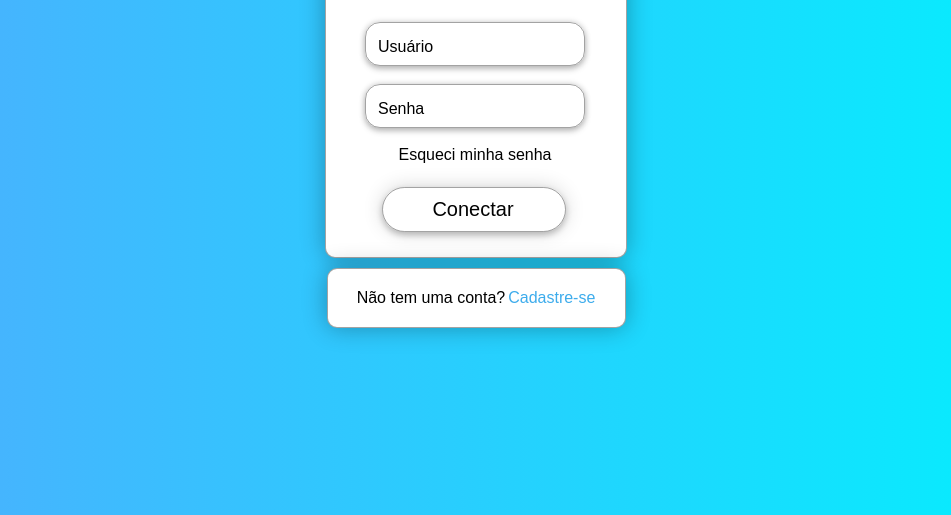
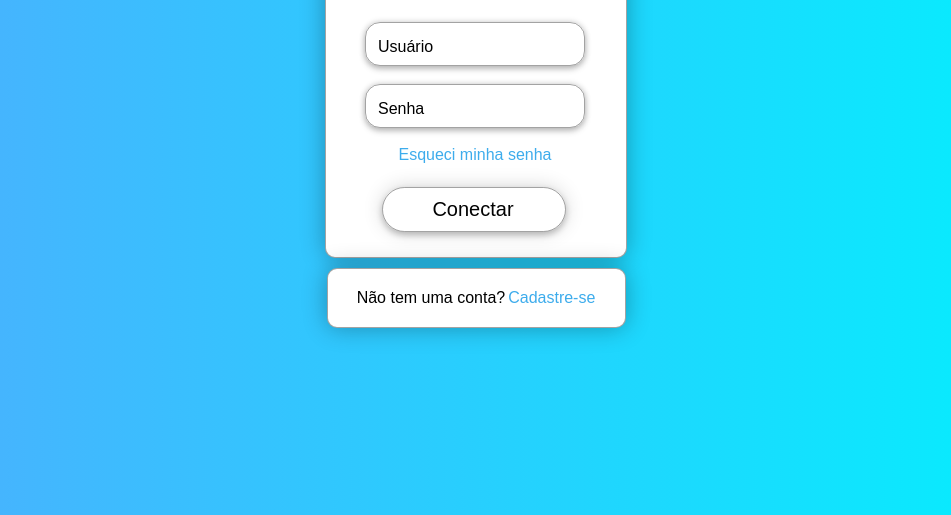
Before and after one commit to rodrigodomenico/login-crm-2.0, a plain HTML site: page index.html in a window 1280 px wide. Shown: the part 285-800 px from the top of the page, without its empty margins (164-1115 px from the left). Drawn offline with Linux system fonts and the light colour scheme.

Commit message:
Update estilo.css

```diff
--- a/estilo.css
+++ b/estilo.css
@@ -192,14 +192,14 @@ body{
 
       .redfinir-senha{
         text-decoration: none;
-        color: rgb(0, 0, 0);
+        color:  #3dacec;
         margin-left: 6px;
          cursor: pointer;
       }
 
       .redfinir-senha:hover{
         text-decoration: underline;
-       color: #000000;background-position: right center;
+       color: #3dacec;background-position: right center;
       }
 
       .conteudo{
```
